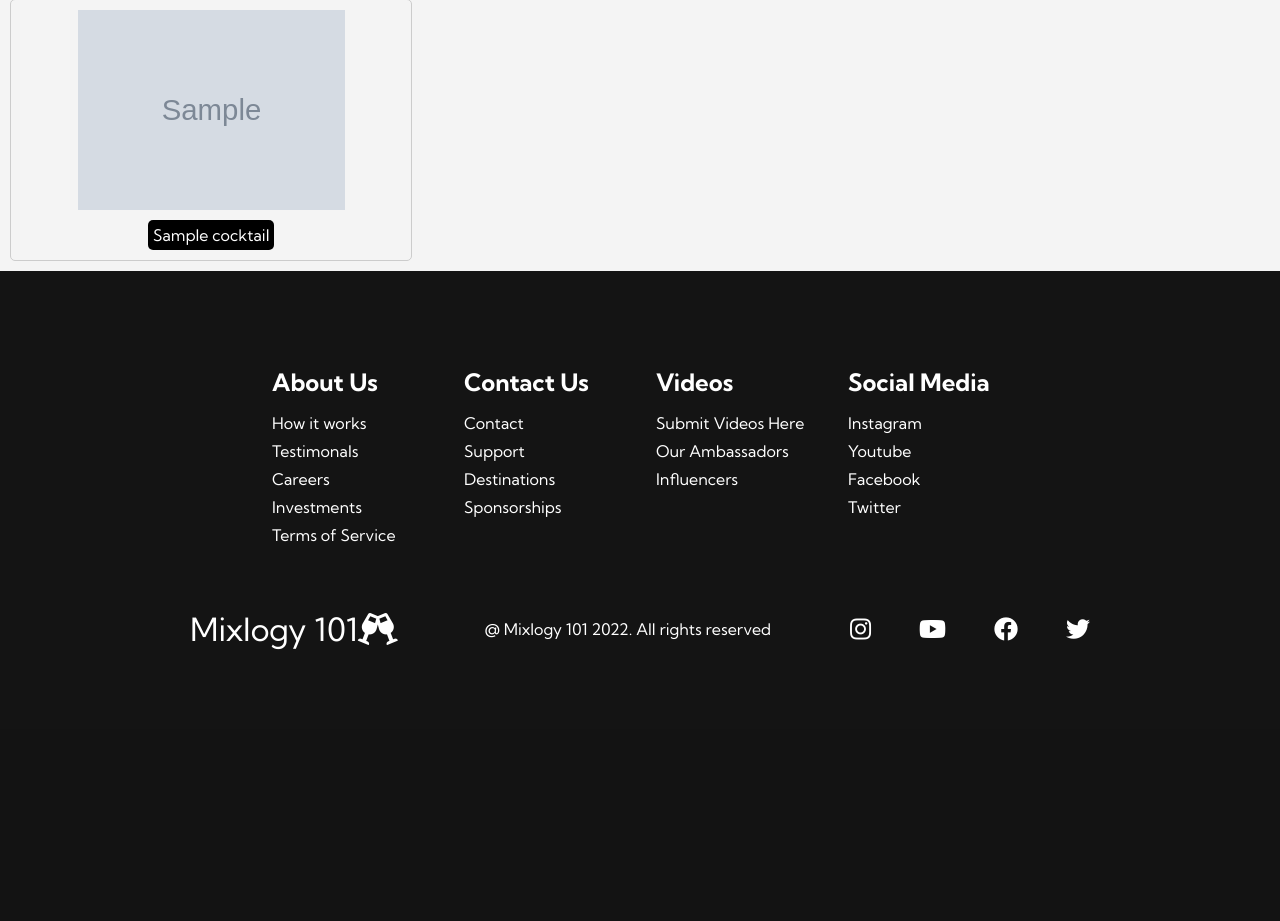
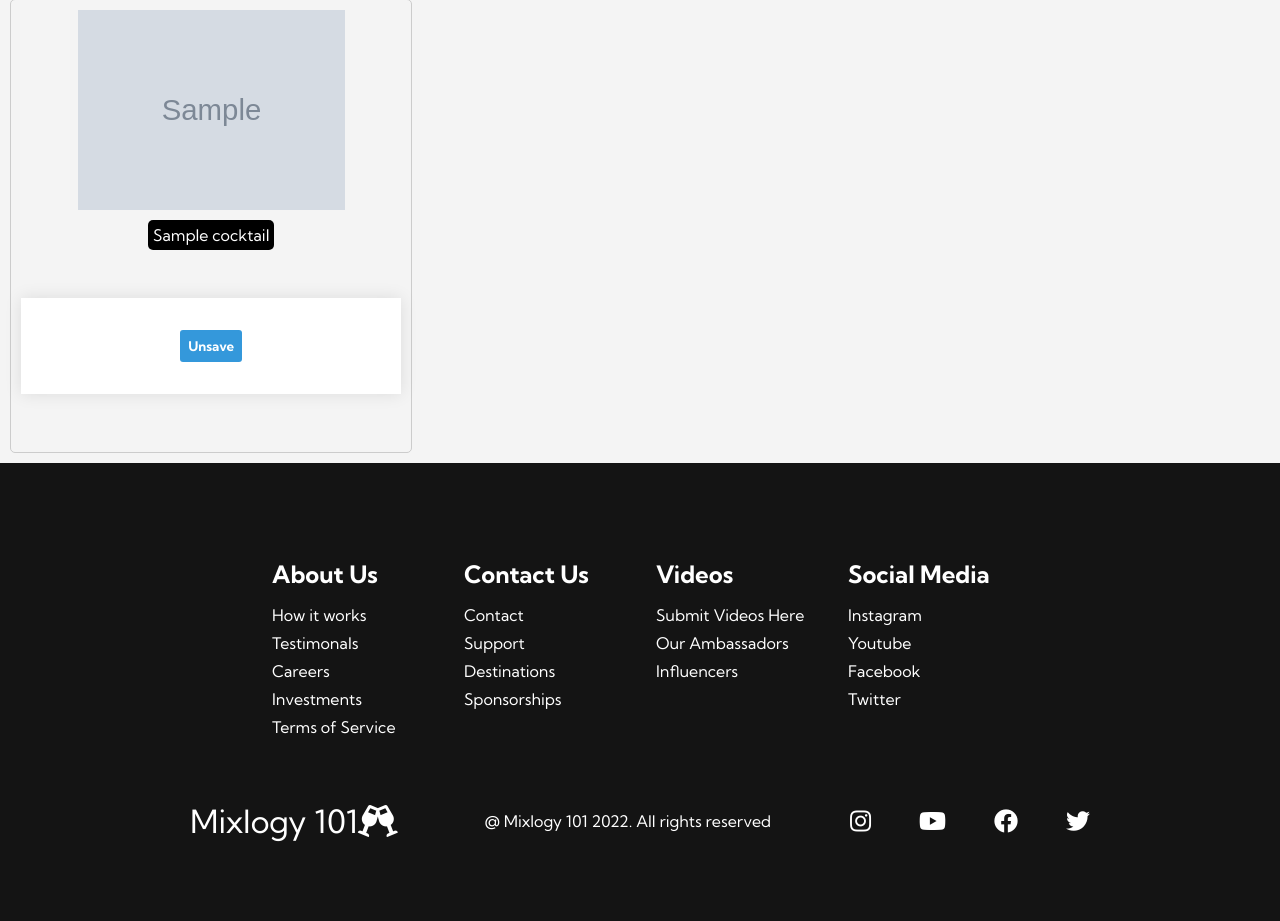
Before and after one commit to daniellemilne/cocktail, a Flask app: page /saved-drinks in a window 1280 px wide. Shown: the part 947-1868 px from the top of the page. Before the commit the page ends 1597 px from the top, so only its background shows below. Run offline with Flask 3, Linux system fonts and the light colour scheme; grey boxes marked "Sample" are stand-in pictures; a database or web service that is not in the repository returns one stand-in record (values such as "Sample title").

Commit message:
Added unsave button functionality to saved cocktails

```diff
--- a/app.py
+++ b/app.py
@@ -487,6 +487,11 @@ def saved_drinks():
     print("All saved cocktails:", all_saved_cocktails)
     return render_template('SavedDrinks.html', saved_cocktails=all_saved_cocktails)
 
+@app.route('/unsave/<string:cocktail_id>', methods=['POST'])
+def unsave_cocktail(cocktail_id):
+    # Remove the cocktail from the saved cocktails list
+    saved_cocktails.delete_one({"cocktail_data._id": ObjectId(cocktail_id)})
+    return redirect('/saved-drinks')
 
 
 
--- a/templates/SavedDrinks.html
+++ b/templates/SavedDrinks.html
@@ -76,8 +76,12 @@
             <img src="{{ url_for('static', filename='img/' + cocktail.cocktail_data.image) }}" alt="{{ cocktail.cocktail_data.name }}"  />
             <p>{{ cocktail.cocktail_data.name }}</p>
         </a>
+        <form action="/unsave/{{ cocktail.cocktail_data._id }}" method="POST">
+            <input type="submit" value="Unsave" />
+        </form>
     </div>
-    {% endfor %}
+{% endfor %}
+
 
 
 
```
Also changed, not shown: 1 other file.
